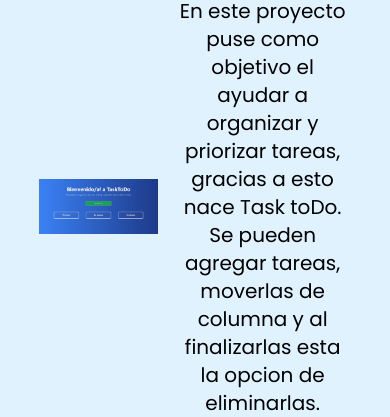
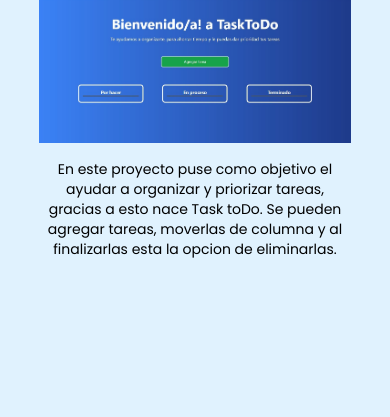
Before and after one commit to martinvruiz/porfolioMVR, a website: page index.html in a window 390 px wide. Shown: the part 447-864 px from the top of the page. Drawn offline with Linux system fonts and the light colour scheme.

Commit message:
fixed reponsive mobile items

```diff
--- a/index.html
+++ b/index.html
@@ -65,11 +65,11 @@
         <section class="h-72 mb-8 mt-8 text-center">
             <p class="text-3xl pb-6">Proyectos</p>
             <span>
-                <div class="w-full flex items-center">
+                <div class="w-full h-full flex flex-col md:flex-row items-center">
                     <a href="https://tasktodomvr.vercel.app/" target="_blank" rel="noopener noreferrer">
                         <img src="assets/img/tasktodo.jpg" alt="Task to do">
                     </a>
-                    <p class="pl-4 text-xl">En este proyecto puse como objetivo el ayudar a organizar y priorizar tareas, gracias a esto nace Task toDo. Se pueden agregar tareas, moverlas de columna y al finalizarlas esta la opcion de eliminarlas.</p>
+                    <p class="pt-4 md:pt-0 md:pl-4 text-sm md:text-xl">En este proyecto puse como objetivo el ayudar a organizar y priorizar tareas, gracias a esto nace Task toDo. Se pueden agregar tareas, moverlas de columna y al finalizarlas esta la opcion de eliminarlas.</p>
                 </div>
             </span>
         </section>
```
Also changed, not shown: css/tailwind.css.
